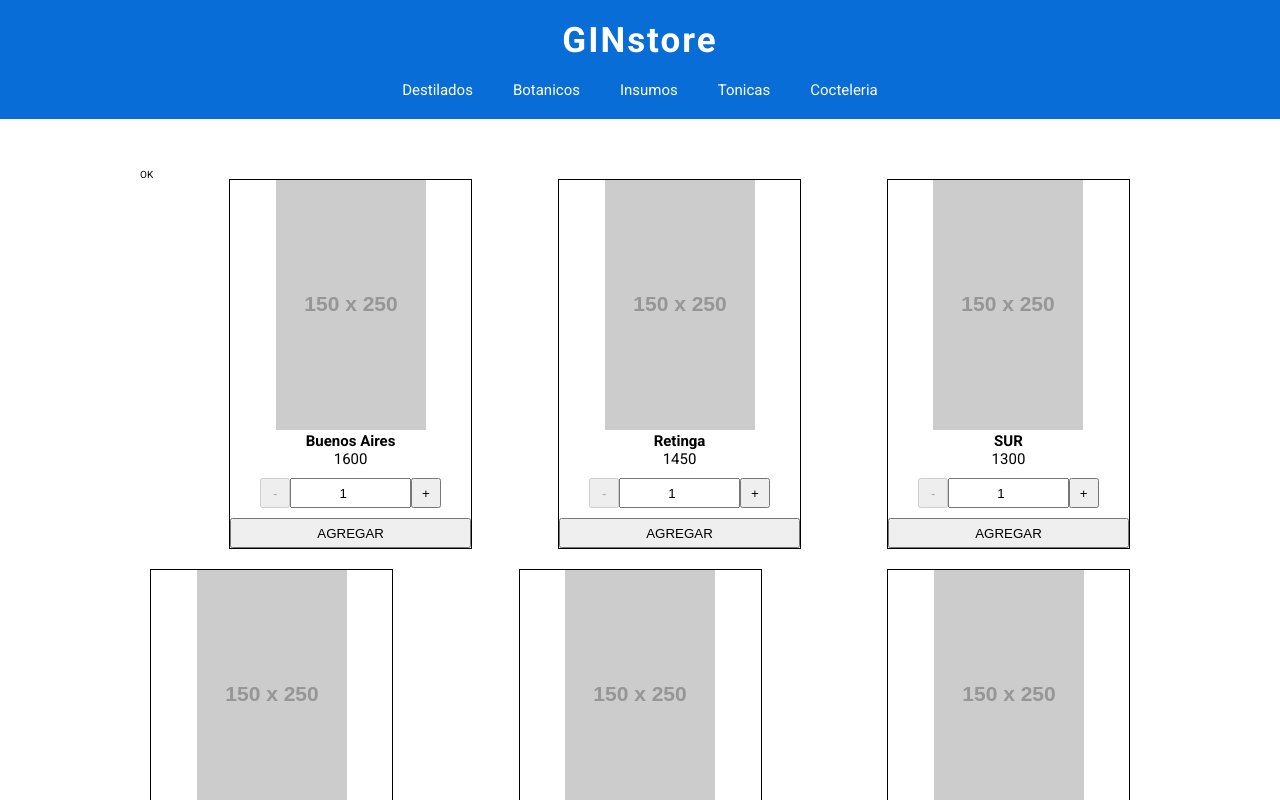
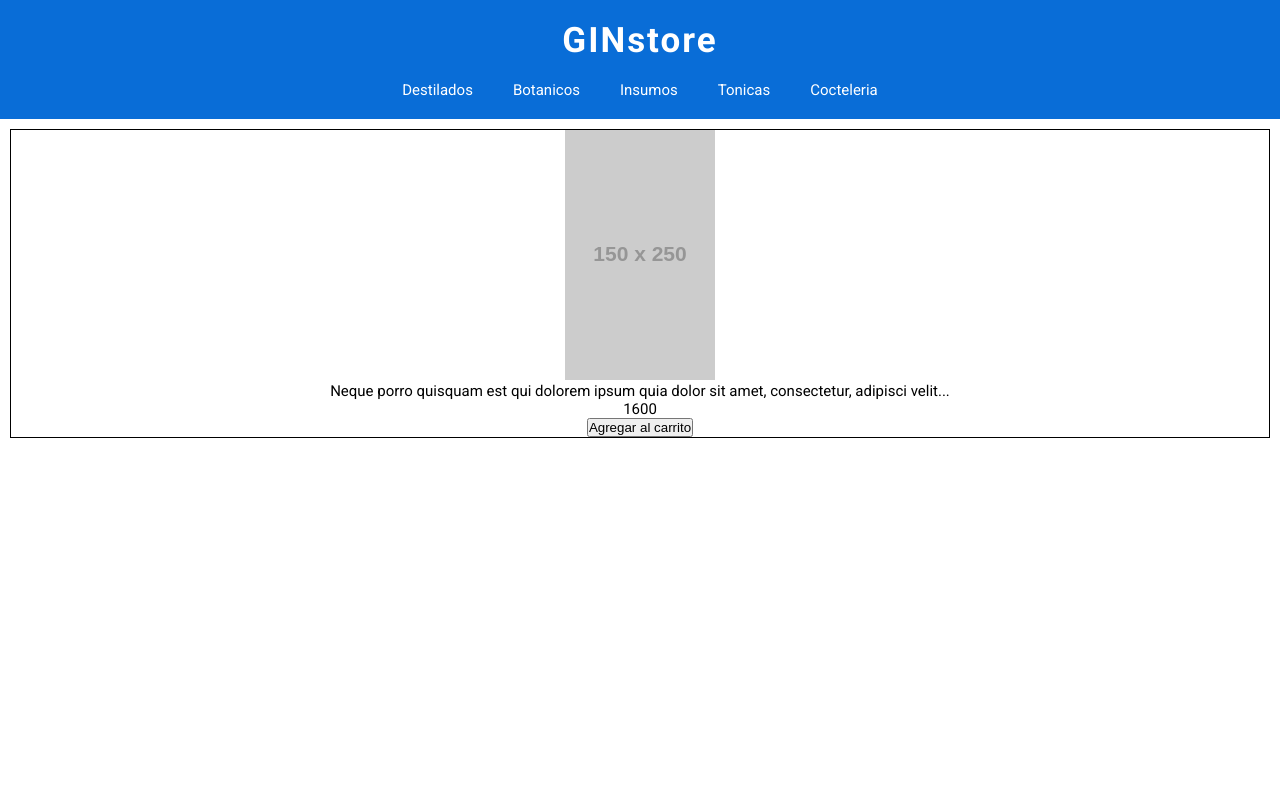
Before and after one commit to santiagovega87/RJ, a React (Create React App) app: page /detail in a window 1280 px wide. Shown: the top 800 px of the page. Built offline with nearby package versions, Linux system fonts and the light colour scheme.

Commit message:
Rutas y details

```diff
--- a/package.json
+++ b/package.json
@@ -8,6 +8,7 @@
     "@testing-library/user-event": "^12.5.0",
     "react": "^17.0.1",
     "react-dom": "^17.0.1",
+    "react-router-dom": "^5.2.0",
     "react-scripts": "4.0.1",
     "web-vitals": "^0.2.4"
   },
--- a/src/App.jsx
+++ b/src/App.jsx
@@ -1,41 +1,76 @@
 import {useState, useEffect} from 'react'
+
 
 
 import './reset.css';
 import Nav from './components/global/Nav/Nav'
 import Modal from './components/global/Modal/Modal'
 import FeatureProducts from './components/Home/FeatureProducts/FeatureProducts'
+import Detail from './components/Details/ConteinerDetail'
+import { BrowserRouter, Switch, Route, Link} from 'react-router-dom'
+import Error404 from './components/global/Error404/Error404'
+import category from './components/Category/index'
+import Category from './components/Category/index';
+
+
+function App() {
+  // const [nombre, setNombre] = useState('Pauli')
+
+  // const ActName = (e) => {
+  //   setNombre(e.target.value)
+  // }
+
+  // useEffect(() => {
+  //   console.log('Hola mundo')
+  // }, [])
+
+  // SWITCH para mostrar pantallas
+
+  // function App() {
+  //   const seleccionMostrar = (selection) => {
+  //     switch(selection) {
+  //       case 'Home': return <Home/> ;
+  //       case 'Nav': return <Nav />;
+  //       case 'Category': <FeatureProducts/>;
+  //       default: return <Home/>;
+
+  //     }
+  //   }
+  // }
+
+  return (
+    <BrowserRouter>
+      <Nav />
+      <Switch>
+        <Route exact path='/'>
+          <FeatureProducts/>
+        </Route>
+        <Route path='/detail'>
+          <Detail/>
+        </Route>
+        <Route path='/category:name?'>
+          <Category/>
+        </Route>
+        <Route path='*'>
+          <Error404/>
+        </Route>
+      </Switch>
 
 
 
 
-function App() {
-  const [nombre, setNombre] = useState('Pauli')
-
-  const ActName = (e) => {
-    setNombre(e.target.value)
-  }
-
-  useEffect(() => {
-    console.log('Hola mundo')
-  }, [])
-
-  return (
-    <>
-    <Nav />
-    <FeatureProducts/>
 
 
     {/* <ProductCard>{nombre}</ProductCard> */}
     {/* <button onClick={() => setNombre('Santiago')}>Cambiar el Nombre</button> */}
-    <input type="text" value={nombre} onChange={ActName}/>
+    {/* <input type="text" value={nombre} onChange={ActName}/>
     <a href="#modal">Abrir Modal</a>
     <Modal>
       <h2>Bienvenidos</h2>
       <p>Lorem, ipsum dolor sit amet consectetur adipisicing elit. Dolorum tenetur adipisci dignissimos cum architecto recusandae quasi modi voluptate, non dolore dicta. Ad blanditiis repellendus labore sapiente dolores fugit sint autem.</p>
-    </Modal>
+    </Modal> */}
     {/* <FeatureProducts/> */}
-    </>
+    </BrowserRouter>
   );
 }
 
--- /dev/null
+++ b/src/components/Category/index.jsx
@@ -0,0 +1,19 @@
+import {useParams} from 'react-router-dom'
+import {useEffect} from 'react'
+
+const Category = () => {
+    const {name} = useParams()
+
+    useEffect(() => {
+        console.log(name)
+    }, [name])
+
+    return (
+        <>
+            <h1>{name}</h1>
+            <p>Pruebas</p>
+        </>
+    )
+}
+
+export default Category
--- /dev/null
+++ b/src/components/Details/ConteinerDetail.jsx
@@ -0,0 +1,38 @@
+import {useEffect, useState} from 'react'
+import ProductDetail from './Detail'
+
+const Detail = () => {
+    const [product, setProduct] = useState(null);
+
+    const getProduct = new Promise((resolve, reject) => {
+        setTimeout(() => {
+            resolve({
+                id: 1,
+                titulo: 'Buenos Aires',
+                precio: 1600,
+                descripcion: 'Neque porro quisquam est qui dolorem ipsum quia dolor sit amet, consectetur, adipisci velit...',
+                img: 'https://placehold.it/150x250',
+                })
+        }, 1000);
+    })
+
+    useEffect (()=> {
+        getProduct
+        .then(response => setProduct(response))
+        .catch(error => console.log(error))
+    }, [])
+
+    return (
+        <>
+            {
+                product ?
+                <div className="conteinerDetail">
+                    <ProductDetail item={product} />
+                </div> :
+                <p>CARGANDO</p>
+            }
+        </>
+    )
+}
+
+export default Detail
--- /dev/null
+++ b/src/components/Details/Detail.jsx
@@ -0,0 +1,13 @@
+const ProductDetail = ({item}) => {
+    return (
+        <article>
+            <h1>{item.nombre}</h1>
+            <img src={item.img} alt="Imagen Descriptiva"/>
+            <p>{item.descripcion}</p>
+            <p>{item.precio}</p>
+            <button>Agregar al carrito</button>
+        </article>
+    )
+}
+
+export default ProductDetail
--- a/src/components/Home/FeatureProducts/FeatureProducts.jsx
+++ b/src/components/Home/FeatureProducts/FeatureProducts.jsx
@@ -12,41 +12,57 @@ const FeatureProducts = () => {
             id: 1,
             titulo: 'Buenos Aires',
             precio: 1600,
+            descripcion: 'Neque porro quisquam est qui dolorem ipsum quia dolor sit amet, consectetur, adipisci velit...',
+            img: '',
         },
         {
             id: 2,
             titulo: 'Retinga',
             precio: 1450,
+            descripcion: 'Neque porro quisquam est qui dolorem ipsum quia dolor sit amet, consectetur, adipisci velit...',
+            img: '',
         },
         {
             id: 3,
             titulo: 'SUR',
             precio: 1300,
+            descripcion: 'Neque porro quisquam est qui dolorem ipsum quia dolor sit amet, consectetur, adipisci velit...',
+            img: '',
         },
         {
             id: 4,
             titulo: 'El Alquimista',
             precio: 1400,
+            descripcion: 'Neque porro quisquam est qui dolorem ipsum quia dolor sit amet, consectetur, adipisci velit...',
+            img: '',
         },
         {
             id: 5,
             titulo: 'HILBING',
             precio: 1000,
+            descripcion: 'Neque porro quisquam est qui dolorem ipsum quia dolor sit amet, consectetur, adipisci velit...',
+            img: '',
         },
         {
             id: 6,
             titulo: 'Apostoles 950',
             precio: 1600,
+            descripcion: 'Neque porro quisquam est qui dolorem ipsum quia dolor sit amet, consectetur, adipisci velit...',
+            img: '',
         },
         {
             id: 7,
             titulo: 'Heraclito & Macedonio',
             precio: 1200,
+            descripcion: 'Neque porro quisquam est qui dolorem ipsum quia dolor sit amet, consectetur, adipisci velit...',
+            img: '',
         },
         {
             id: 8,
             titulo: 'COMUNAL',
             precio: 1400,
+            descripcion: 'Neque porro quisquam est qui dolorem ipsum quia dolor sit amet, consectetur, adipisci velit...',
+            img: '',
         },
     ]
 
@@ -63,23 +79,23 @@ const FeatureProducts = () => {
     }, [])
 
     // Prueba en consola
-    useEffect(() => {
-        console.log(items)
-    }, [items])
+    // useEffect(() => {
+    //     console.log(items)
+    // }, [items])
 
     // MAPEO DE LOS ITEMS -- parecido a un "for"
     // Prueba en consola
-    useEffect(() => {
-        items.map(items => console.log(items))
-    }, [items])
+    // useEffect(() => {
+    //     items.map(items => console.log(items))
+    // }, [items])
 
     return(
         <section>
 
             {/*Prueba de cargando*/}
-            {
+            {/* {
                 items.length ? <p>OK</p> : <p>cargando</p>
-            }
+            } */}
             {
                 items.map(items =>
                     <ProductCard titulo={items.titulo} precio={items.precio}/>
--- /dev/null
+++ b/src/components/global/Error404/Error404.jsx
@@ -0,0 +1,9 @@
+const Error404 = () => {
+    return (
+        <div>
+            <h2>Error 404</h2>
+        </div>
+    )
+}
+
+export default Error404
--- a/src/components/global/Nav/Nav.jsx
+++ b/src/components/global/Nav/Nav.jsx
@@ -2,18 +2,45 @@ import './Nav.css';
 import '../navitem/Navitem'
 import Navitem from '../navitem/Navitem';
 
-function Nav() {
+function Nav({titulo, action}) {
+
+    const menuItems = [
+        {
+            texto: 'Destilados',
+            ruta: '/category/destilados',
+        },
+        {
+            texto: 'Botanicos',
+            ruta: '/category/botanicos',
+        },
+        {
+            texto: 'Insumos',
+            ruta: '/category/insumos',
+        },
+        {
+            texto: 'Tonicas',
+            ruta: '/category/tonicas',
+        },
+        {
+            texto: 'Cocteleria',
+            ruta: '/category/cocteleria',
+        },
+    ]
+
     return(
         <header>
             <div className="conteiner">
                 <h1>GINstore</h1>
                 <nav>
                     <ul>
-                        <Navitem text='Destilados' url='https://www.google.com'/>
+                        {
+                            menuItems.map((seccion, index) => <Navitem key={index} text={seccion.texto} url={seccion.ruta}/>)
+                        }
+                        {/* <Navitem text='Destilados' url='https://www.google.com'/>
                         <Navitem text='Botanicos' url='https://www.google.com'/>
                         <Navitem text='Insumos' url='https://www.google.com'/>
                         <Navitem text='Tonicas' url='https://www.google.com'/>
-                        <Navitem text='Cocteleria' url='https://www.google.com'/>
+                        <Navitem text='Cocteleria' url='/detail'/> */}
                         {/* <li><a href="#"><i class="fas fa-shopping-cart"></i></a></li> */}
                     </ul>
                 </nav>
--- a/src/components/global/ProductCard/ProductCard.css
+++ b/src/components/global/ProductCard/ProductCard.css
@@ -3,6 +3,8 @@ article {
     border: 1px solid black;
     margin: 10px;
 }
+
+
 
 article h3 {
     font-size: 1.5rem;
@@ -33,3 +35,8 @@ article .btnChartSummit {
     width: 100%;
     height: 30px;
 }
+
+.detail {
+    font-size: 1.5rem;
+    color: blue;
+}
--- a/src/components/global/ProductCard/ProductCard.jsx
+++ b/src/components/global/ProductCard/ProductCard.jsx
@@ -1,5 +1,6 @@
 import './ProductCard.css'
 import {useState} from 'react'
+import {Link, NavLink} from 'react-router-dom'
 
 const ProductCard = ({titulo, precio}) => {
     const[qty, setearQty] = useState(1);
@@ -22,7 +23,7 @@ const ProductCard = ({titulo, precio}) => {
 
     return (
         <article>
-            <img src="https://placehold.it/150x250" alt=""/>
+            <img src='https://placehold.it/150x250' alt="Imagen descriptiva del producto"/>
             <h3>{titulo}</h3>
             <p>{precio}</p>
             <div className="qty">
@@ -38,6 +39,7 @@ const ProductCard = ({titulo, precio}) => {
             <button className='btnChartSummit'
                 onClick={add}
             >AGREGAR</button>
+            <Link className='detail' to='/detail'>Ver mas</Link>
         </article>
     )
 }
--- a/src/components/global/navitem/Navitem.jsx
+++ b/src/components/global/navitem/Navitem.jsx
@@ -1,6 +1,8 @@
+import {NavLink} from 'react-router-dom'
+
 const Navitem = ({text, url = '#'}) => (
     <li>
-        <a href={url}>{text}</a>
+        <NavLink to={url} activeClassName='active'>{text}</NavLink>
     </li>
 )
 
```
Also changed, not shown: 2 other files (tests, documents, lock files or other folders).
